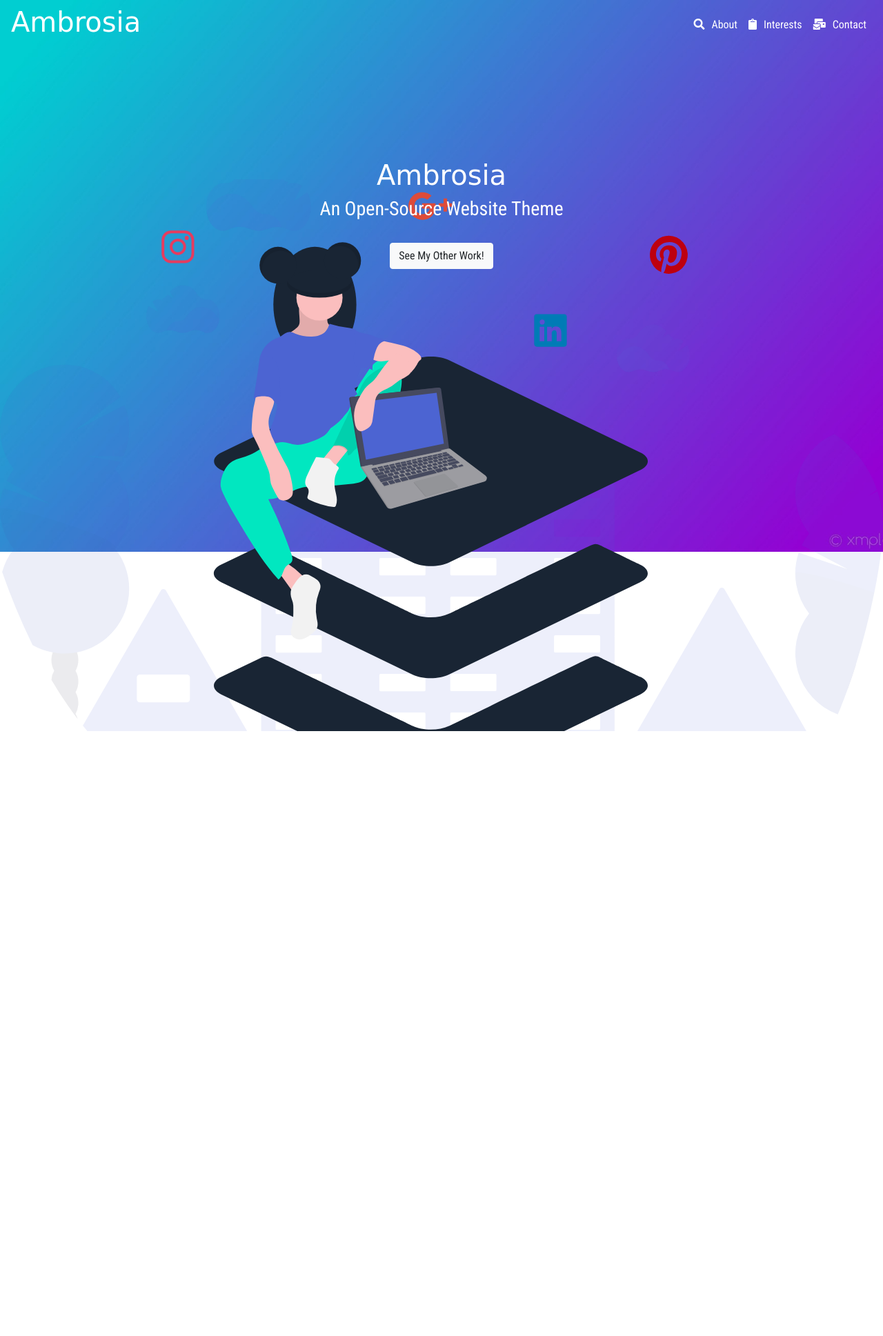
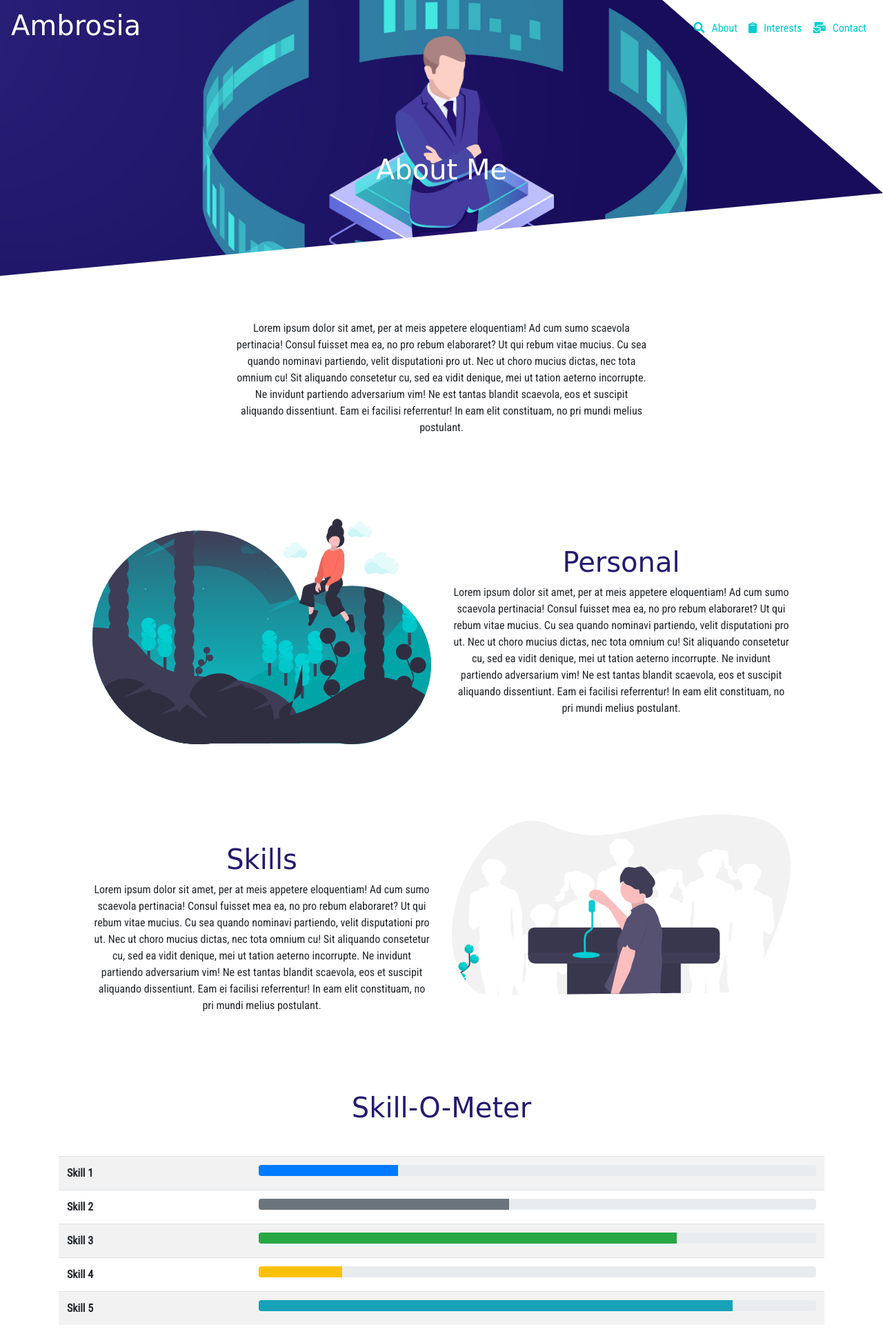
Before and after one commit to JAIDEV123/Ambrosia, a plain HTML site: page about.html in a window 1280 px wide. Shown: the whole page at 69% size. Before the commit the page ends 800 px from the top, so only its background shows below. Drawn offline with nearby package versions, Linux system fonts and the light colour scheme; a web font is replaced by a local one.

Commit message:
Nearly done with about

```diff
--- a/about.html
+++ b/about.html
@@ -9,24 +9,26 @@
     <meta name="description" content="Open Source Theme">
     <meta name="author" content="Jaidev Shriram">
 
-	<title>Ambrosia</title>
+	<title>About</title>
 	<link rel="shortcut icon" type="image/x-icon" href="./logo.jpg">
 
     <!-- Bootstrap core CSS -->
     <link rel="stylesheet" href="https://stackpath.bootstrapcdn.com/bootstrap/4.1.3/css/bootstrap.min.css" integrity="sha384-MCw98/SFnGE8fJT3GXwEOngsV7Zt27NXFoaoApmYm81iuXoPkFOJwJ8ERdknLPMO" crossorigin="anonymous">
 
     <!-- Custom styles for this template -->
-    <link href="css/style.css" rel="stylesheet">
+    <link href="css/about.css" rel="stylesheet">
     <link rel="stylesheet" href="https://use.fontawesome.com/releases/v5.5.0/css/all.css" integrity="sha384-B4dIYHKNBt8Bc12p+WXckhzcICo0wtJAoU8YZTY5qE0Id1GSseTk6S+L3BlXeVIU" crossorigin="anonymous">
+	<script src="https://code.jquery.com/jquery-3.3.1.slim.min.js" integrity="sha384-q8i/X+965DzO0rT7abK41JStQIAqVgRVzpbzo5smXKp4YfRvH+8abtTE1Pi6jizo" crossorigin="anonymous"></script>
+
 </head>
-<body class="head">
+<body>
 
-	<nav class="navbar navbar-expand-lg fixed-top main-nav">
-	  <a href="./index.html">
+	<nav class="navbar navbar-expand-lg fixed-top main-nav" id="navbar">
+	  <a href="./index.html" class="navbar-brand">
 	  	<h1>Ambrosia</h1>
 	  </a>
 
-	  <button class="navbar-toggler" type="button" data-toggle="collapse" data-target="#navbarToggler">
+	  <button class="navbar-toggler navbar-toggler-right" type="button" data-toggle="collapse" data-target="#navbarToggler">
 	    <i class="fas fa-bars"></i>
 	  </button>
 
@@ -45,33 +47,114 @@
 	  </div>
 	</nav>
 
-	<header class="h-60 w-100 text-white">
+	<header class="h-50 w-100 text-white about">
 		<div class="container-fluid h-100 w-100">
 			<div class="row h-100">
 				<div class="container d-flex align-items-center justify-content-center w-100 h-100">
-					<div class="col text-center w-100 heading">
-						<h1>Ambrosia<h1>
-						<h3>An Open-Source Website Theme</h3>
-						<br>
-						<a href="https://jaidevshriram.com" class="btn btn-light">See My Other Work!</a>
+					<div class="col text-center w-100">
+						<h1>About Me<h1>
 					</div>
 				</div>
 			</div>
 		</div>
 	</header>
 
-	<div class="container-fluid h-40">
+	<div class="container blocko-top">
+		<div class="col text-center">
+			<p>
+				Lorem ipsum dolor sit amet, per at meis appetere eloquentiam! Ad cum sumo scaevola pertinacia! Consul fuisset mea ea, no pro rebum elaboraret? Ut qui rebum vitae mucius. Cu sea quando nominavi partiendo, velit disputationi pro ut. Nec ut choro mucius dictas, nec tota omnium cu! Sit aliquando consetetur cu, sed ea vidit denique, mei ut tation aeterno incorrupte. Ne invidunt partiendo adversarium vim! Ne est tantas blandit scaevola, eos et suscipit aliquando dissentiunt. Eam ei facilisi referrentur! In eam elit constituam, no pri mundi melius postulant.
+			</p>
+		</div>
+	</div>
+
+	<div class="container d-flex blocko w-100">
 		<div class="row h-100">
-			<div class="container-fluid d-flex align-items-center justify-content-center h-100">
-				<div class="col h-100 w-100 pic1">
-				</div>
-				<div class="col">
-				</div>
+			<div class="col-lg-6 h-100">
+            	<img class="img-fluid obj-fit w-100" src="img/bg-dreamer.svg" alt="dreamer">
+          	</div>
+			<div class="col-lg-6 text-center h-100">
+				<p class="img-above">
+					<h1 class="txt-dark-blue">Personal</h1>
+					Lorem ipsum dolor sit amet, per at meis appetere eloquentiam! Ad cum sumo scaevola pertinacia! Consul fuisset mea ea, no pro rebum elaboraret? Ut qui rebum vitae mucius. Cu sea quando nominavi partiendo, velit disputationi pro ut. Nec ut choro mucius dictas, nec tota omnium cu! Sit aliquando consetetur cu, sed ea vidit denique, mei ut tation aeterno incorrupte. Ne invidunt partiendo adversarium vim! Ne est tantas blandit scaevola, eos et suscipit aliquando dissentiunt. Eam ei facilisi referrentur! In eam elit constituam, no pri mundi melius postulant.
+				</p>
 			</div>
 		</div>
 	</div>
 
-		<script src="https://code.jquery.com/jquery-3.3.1.slim.min.js" integrity="sha384-q8i/X+965DzO0rT7abK41JStQIAqVgRVzpbzo5smXKp4YfRvH+8abtTE1Pi6jizo" crossorigin="anonymous"></script>
+	<div class="container d-flex blocko">
+		<div class="row h-100">
+			<div class="col-lg-6 h-100 order-lg-1">
+            	<img class="img-fluid obj-fit w-100" src="img/bg-engineer.svg" alt="dreamer">
+          	</div>
+			<div class="col-lg-6 text-center h-100">
+				<p class="img-above">
+					<h1 class="txt-dark-blue">Skills</h1>
+					Lorem ipsum dolor sit amet, per at meis appetere eloquentiam! Ad cum sumo scaevola pertinacia! Consul fuisset mea ea, no pro rebum elaboraret? Ut qui rebum vitae mucius. Cu sea quando nominavi partiendo, velit disputationi pro ut. Nec ut choro mucius dictas, nec tota omnium cu! Sit aliquando consetetur cu, sed ea vidit denique, mei ut tation aeterno incorrupte. Ne invidunt partiendo adversarium vim! Ne est tantas blandit scaevola, eos et suscipit aliquando dissentiunt. Eam ei facilisi referrentur! In eam elit constituam, no pri mundi melius postulant.
+				</p>
+			</div>
+		</div>
+	</div>
+
+	<div class="container d-flex justify-content-center">
+		<div class="text-center">
+			<h1 class="txt-dark-blue">Skill-O-Meter</h1>
+		</div>
+	</div>
+
+	<div class="container d-flex blocko-text justify-content-center ">
+		<table class="table table-striped table-hover">
+			<tbody>
+				<tr>
+					<th scope="row">Skill 1</th>
+					<td>
+						<div class="progress">
+							<div class="progress-bar bg-primary" role="progressbar" style="width: 25%" aria-valuenow="25" aria-valuemin="0" aria-valuemax="100"></div>
+						</div>
+					</td>
+				</tr>
+				<tr>
+					<th scope="row">Skill 2</th>
+					<td>
+						<div class="progress">
+							<div class="progress-bar bg-secondary" role="progressbar" style="width: 45%" aria-valuenow="25" aria-valuemin="0" aria-valuemax="100"></div>
+						</div>
+					</td>
+				</tr>
+				<tr>
+					<th scope="row">Skill 3</th>
+					<td>
+						<div class="progress">
+							<div class="progress-bar bg-success" role="progressbar" style="width: 75%" aria-valuenow="25" aria-valuemin="0" aria-valuemax="100"></div>
+						</div>
+					</td>
+				</tr>
+				<tr>
+					<th scope="row">Skill 4</th>
+					<td>
+						<div class="progress">
+							<div class="progress-bar bg-warning" role="progressbar" style="width: 15%" aria-valuenow="25" aria-valuemin="0" aria-valuemax="100"></div>
+						</div>
+					</td>
+				</tr>
+				<tr>
+					<th scope="row">Skill 5</th>
+					<td>
+						<div class="progress">
+							<div class="progress-bar bg-info" role="progressbar" style="width: 85%" aria-valuenow="25" aria-valuemin="0" aria-valuemax="100"></div>
+						</div>
+					</td>
+				</tr>
+			</tbody>
+		</table>
+	</div>
+
+	<footer>
+		<div class="container-fluid bg-blue">
+		</div>
+	</footer>
+
+	<script src="js/script.js"></script>
+	<script src="https://code.jquery.com/jquery-3.3.1.slim.min.js" integrity="sha384-q8i/X+965DzO0rT7abK41JStQIAqVgRVzpbzo5smXKp4YfRvH+8abtTE1Pi6jizo" crossorigin="anonymous"></script>
 	<script src="https://cdnjs.cloudflare.com/ajax/libs/popper.js/1.14.7/umd/popper.min.js" integrity="sha384-UO2eT0CpHqdSJQ6hJty5KVphtPhzWj9WO1clHTMGa3JDZwrnQq4sF86dIHNDz0W1" crossorigin="anonymous"></script>
 	<script src="https://stackpath.bootstrapcdn.com/bootstrap/4.3.0/js/bootstrap.min.js" integrity="sha384-7aThvCh9TypR7fIc2HV4O/nFMVCBwyIUKL8XCtKE+8xgCgl/PQGuFsvShjr74PBp" crossorigin="anonymous"></script>
 
--- /dev/null
+++ b/css/about.css
@@ -0,0 +1,170 @@
+@import url('https://fonts.googleapis.com/css?family=Hanalei+Fill|Roboto|Roboto+Condensed');
+
+body, html {
+	width: 100%;
+	height: 100%;
+}
+
+nav {
+	margin: 0 auto;
+}
+.navbar > a {
+	color: white;
+}
+
+.nav-link {
+	color: #01CED1; /
+}
+
+.nav-link:hover {
+	color: #3683D1; /* Blue */
+}
+
+.navbar-toggler {
+	color: #01CED1;
+	border: none;
+}
+
+.shrink {
+	max-height: 45px;
+  .navbar-brand {font-size: 25px;}
+  a {
+    font-size: 15px;
+    padding-bottom: 10px !important;
+    padding-top: 10px !important;
+  }
+}
+
+@media screen and (max-width: 1200px)
+{
+.shrink {
+	max-height: 75px;
+  .navbar-brand {font-size: 25px;}
+  a {
+    font-size: 15px;
+    padding-bottom: 10px !important;
+    padding-top: 10px !important;
+  }
+}
+
+}
+
+i {
+	padding-right: 10px;
+}
+
+.h-40 {
+	height: 40%!important;
+}
+
+.h-60 {
+	height: 60%!important;
+}
+
+.row .col {
+	margin: 0px;
+	padding: 0px;
+	overflow-x: hidden;
+}
+
+.row.no-pad {
+  margin-right:0;
+  margin-left:0;
+}
+.row.no-pad > [class*='col-'] {
+  padding-right:0;
+  padding-left:0;
+  margin: 0;
+}
+
+.bg-blue {
+	background-color: #241A70;
+	background: #241A70;
+	color: white;
+}
+
+.heading {
+	z-index: 100;
+}
+
+.about {
+	position: relative;
+	padding-left: 100px;
+	padding-right: 100px;
+	padding-top: 100px;
+
+  	background: url("../img/bg-about.jpg");
+	background-position: center;
+	background-size: cover;
+
+	-webkit-clip-path: polygon(0 0, 0 100%, 100% 70%, 75% 0);
+}
+
+.blocko-top {
+	padding: 5% 20% 5% 20%;
+}
+
+.blocko {
+	padding: 5%;
+	padding-top: 0%;
+	margin-top: 3%;
+	margin-bottom: 2.5%;
+}
+
+.blocko-text {
+	padding-top: 3%;
+}
+
+.blocko-content1 {
+		text-align: right;
+		padding-right: 5%;
+}
+
+.blocko-content1 p {
+	color: #ffffff;
+}
+
+.blocko-content2 {
+		text-align: left;
+		padding-left: 5%;
+}
+
+.blocko-content2 p {
+	color: #ffffff;
+}
+
+.dream {
+	position: relative;
+
+  	background: url("../img/bg-dreamer.svg");
+	background-position: center;
+	background-size: cover;
+}
+
+.obj-fit {
+	object-fit: cover;
+}
+
+.img-above{
+	padding-top: 5%;
+}
+
+.txt-dark-blue{
+	color: #241A70;
+}
+
+.table td {
+   text-align: center;
+}
+
+.table th {
+	width: 25%;
+}
+
+h1, h2 {
+	font-family: 'Hanalei Fill', cursive;
+}
+
+body {
+	font-family: 'Roboto Condensed', sans-serif;
+}
--- a/css/style.css
+++ b/css/style.css
@@ -73,6 +73,19 @@ i {
 	background-size: cover;
 }
 
+.about {
+	position: relative;
+	padding-left: 100px;
+	padding-right: 100px;
+	padding-top: 100px;
+
+  	background: url("../img/bg-about.jpg");
+	background-position: center;
+	background-size: cover;
+
+	-webkit-clip-path: polygon(0 0, 0 100%, 100% 70%, 50% 0);
+}
+
 h1, h2 {
 	font-family: 'Hanalei Fill', cursive;
 }
--- a/js/script.js
+++ b/js/script.js
@@ -0,0 +1,8 @@
+$(document).on("scroll", function() {
+
+  if($(document).scrollTop()>150) {
+    $("nav").addClass("bg-blue shrink");
+  } else {
+    $("nav").removeClass("bg-blue shrink");
+  }
+});
```
Also changed, not shown: img/bg-about.jpg (added), img/bg-dreamer.svg (added), img/bg-engineer.svg (added).
